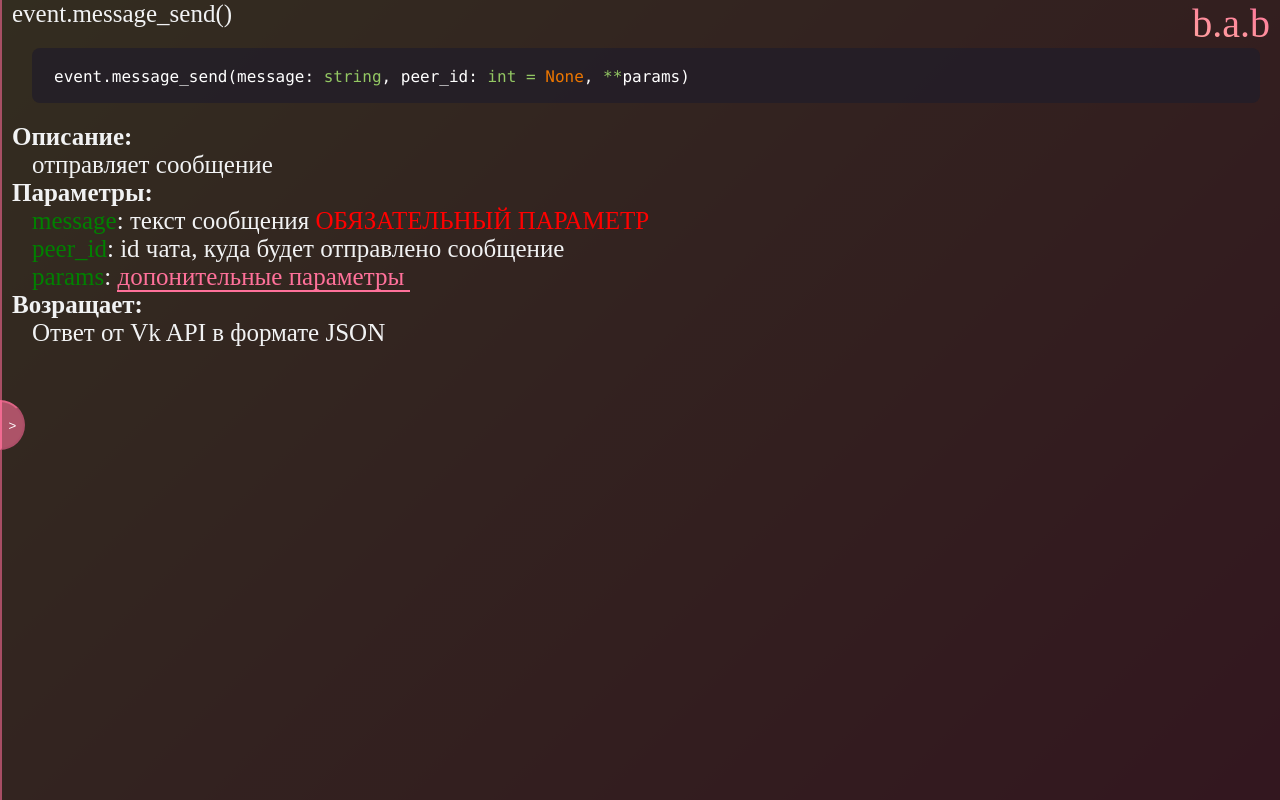
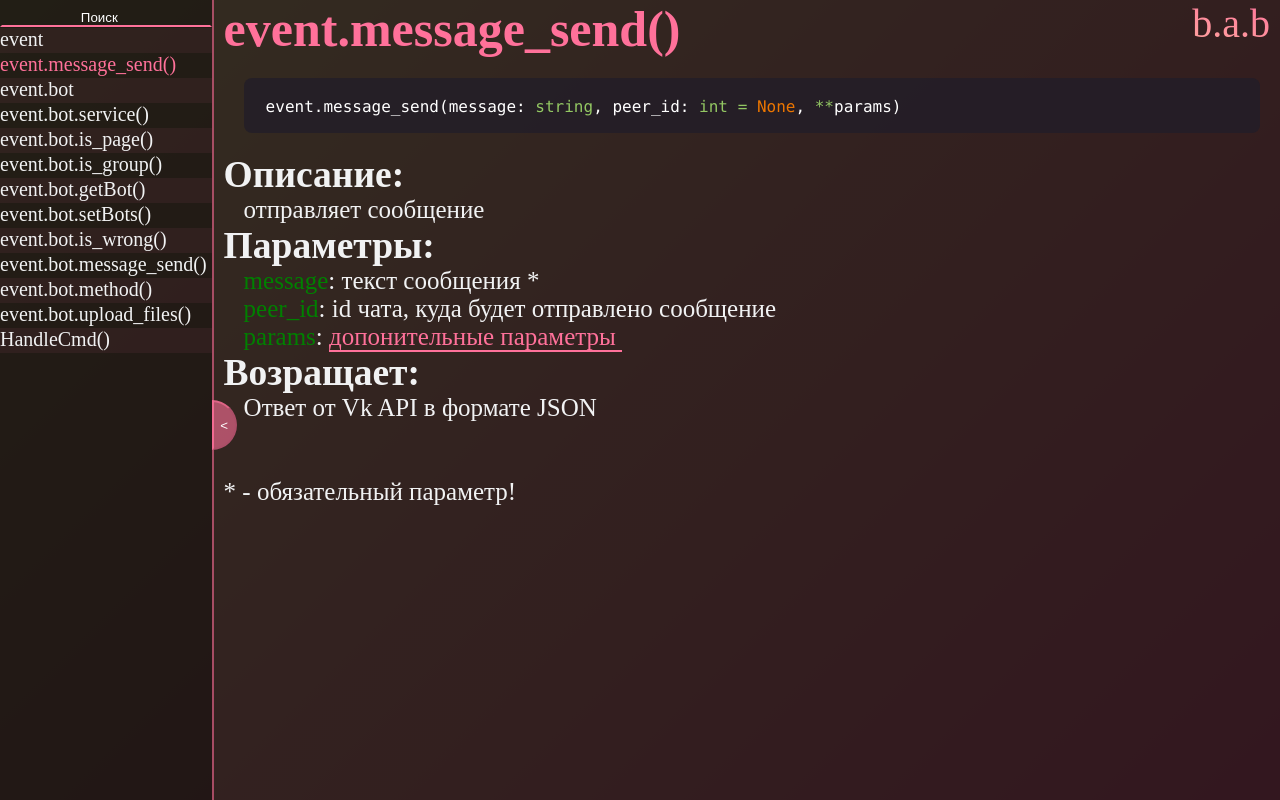
Before and after one commit to EdwardFuchs/EdwardFuchs.github.io, a plain HTML site: page index.html in a window 1280 px wide. Both pictures are taken after a click on the item "event.message_send()". Drawn offline with Linux system fonts and the light colour scheme.

Commit message:
many fixes (no css)

```diff
--- a/assets/css/page.css
+++ b/assets/css/page.css
@@ -8,6 +8,10 @@
 .block-right{
 	width:75%;
 	overflow:auto;
+}
+
+.chosen{
+	color: #FF719A;
 }
 
 
@@ -212,6 +216,9 @@ html {
         right:0px;
         border-radius: 25px 0px 0px 25px;
     }
+		h1{
+			font-size: 30px;
+		}
 }
 
 .padding {
--- a/assets/js/page.js
+++ b/assets/js/page.js
@@ -19,7 +19,7 @@ let docs = {
 		"data": "event.message_send(message: string, peer_id: int = None, **params)",
 		"desc": "отправляет сообщение",
 		"args": {
-			"message": "текст сообщения <span style=\"color: red;\">ОБЯЗАТЕЛЬНЫЙ ПАРАМЕТР</span>",
+			"message": "текст сообщения <span class=\"required\">*</span>",
 			"peer_id": "id чата, куда будет отправлено сообщение",
 			"params": "<a href = \"https://vk.com/dev/messages.send\"> допонительные параметры </a>"
 		},
@@ -66,7 +66,7 @@ let docs = {
 		"data": "event.bot.getBot(type, index=0)",
 		"desc": "получить класс бота",
 		"args": {
-			"type": "тип бота, который мы хотим получить (\"page\", \"group\", \"all\") <span style=\"color: red;\">ОБЯЗАТЕЛЬНЫЙ ПАРАМЕТР</span>",
+			"type": "тип бота, который мы хотим получить (\"page\", \"group\", \"all\") <span class=\"required\">*</span>",
 			"index": "индекс нужного бота из списка подходящих"
 		},
 		"return": "<pre><code data-language=\"python\">class Bot</pre></code>"
@@ -76,7 +76,7 @@ let docs = {
 		"data": "event.bot.setBots(bots)",
 		"desc": "ручное задание списка ботов",
 		"args": {
-			"bots": "массив ботов (как в bots.json) <span style=\"color: red;\">ОБЯЗАТЕЛЬНЫЙ ПАРАМЕТР</span>"
+			"bots": "массив ботов (как в bots.json) <span class=\"required\">*</span>"
 		},
 		"return": "<pre><code data-language=\"python\">None</pre></code>"
 	},
@@ -92,8 +92,8 @@ let docs = {
 		"data": "event.bot.message_send(message: string, peer_id: int, **params)",
 		"desc": "отправляет сообщение",
 		"args": {
-			"message": "текст сообщения <span style=\"color: red;\">ОБЯЗАТЕЛЬНЫЙ ПАРАМЕТР</span>",
-			"peer_id": "id чата, куда будет отправлено сообщение <span style=\"color: red;\">ОБЯЗАТЕЛЬНЫЙ ПАРАМЕТР</span>",
+			"message": "текст сообщения <span class=\"required\">*</span>",
+			"peer_id": "id чата, куда будет отправлено сообщение <span class=\"required\">*</span>",
 			"params": "<a href = \"https://vk.com/dev/messages.send\"> допонительные параметры </a>"
 		},
 		"return": "Ответ от Vk API в формате JSON"
@@ -131,7 +131,7 @@ let docs = {
 <div><span style=\"color: orange; margin-left:60px;\">type</span>: тип файла (\"doc\"/\"photo\")</div>
 <div><span style=\"color: orange; margin-left:60px;\">data</span>: битовые данные файла или путь к файлу</div>
 <div><span style=\"color: orange; margin-left:60px;\">name</span>: название файла (используется только тогда, когда data - данные)</div>`,
-		"peer_id": "id чата, куда будет отправлено сообщение <span style=\"color: red;\">ОБЯЗАТЕЛЬНЫЙ ПАРАМЕТР</span>",
+		"peer_id": "id чата, куда будет отправлено сообщение <span class=\"required\">*</span>",
 		"message": "текст сообщения",
 		"params": "<a href = \"https://vk.com/dev/messages.send\"> допонительные параметры </a>"
 },
@@ -142,9 +142,9 @@ let docs = {
 		"data": "HandleCmd(cmd, access, func, executor=-1, **members)",
 		"desc": "функция для задания команд",
 		"args": {
-			"cmd": "команда, на которую будет срабатывать <span style=\"color: red;\">ОБЯЗАТЕЛЬНЫЙ ПАРАМЕТР</span>",
-			"access": "уровень доступа <span style=\"color: red;\">ОБЯЗАТЕЛЬНЫЙ ПАРАМЕТР</span>",
-			"func": "функция, которая вызывается при команде cmd <span style=\"color: red;\">ОБЯЗАТЕЛЬНЫЙ ПАРАМЕТР</span>",
+			"cmd": "команда, на которую будет срабатывать <span class=\"required\">*</span>",
+			"access": "уровень доступа <span class=\"required\">*</span>",
+			"func": "функция, которая вызывается при команде cmd <span class=\"required\">*</span>",
 			"executor": "кто исполняет",
 			"members": "сторонние атрибуты"
 		},
@@ -195,36 +195,40 @@ function SearchAlgoritm() {
     }
 }
 
-function ChangeRight(li){
-	hide_show_btn.id = 'show_btn';
-	hide_show_btn.innerHTML = '>';
-	right.classList.remove('hide');
-	left.classList.remove('show');
-	left.classList.add('hide');
+function ChangeRight(li, hide_left = true){
+	if (hide_left) {
+		if (window.innerWidth <= 700){
+			hide_show_btn.id = 'show_btn';
+			hide_show_btn.innerHTML = '>';
+			right.classList.remove('hide');
+			left.classList.remove('show');
+			left.classList.add('hide');
+		}
+	}
 	let doc = docs[li];
-	res  = "<p class = \"chosen\">" + li + "</p>\n";
+	res  = "<h1 class = \"chosen\">" + li + "</h1>\n";
 	if (doc["is_func"]){
 		res += "<pre style=\"margin-left:20px;\"><code data-language=\"python\">" + doc["data"] + "</pre></code>\n";
-		res += "<p style=\"font-weight: 600;\">Описание:\n</p>"
+		res += "<h2>Описание:\n</h2>"
 		res += "<p style=\"margin-left:20px;\">" + doc["desc"] +"\n</p>"
 		let params = Object.keys(doc["args"])
 		if (params.length != 0){
-			res += "<p style=\"font-weight: 600;\">Параметры:\n</p>";
+			res += "<h2>Параметры:\n</h2>";
 			//console.log(doc["args"])
 			for (i=0; i<params.length; i++){
 				arg = params[i]
 				res += "<p style=\"margin-left:20px;\"><span style=\"color: green;\">" + arg + "</span>: " + doc["args"][arg] + "\n</p>";
 			}
 		}
-		res += "<p style=\"font-weight: 600;\">Возращает:\n</p>";
+		res += "<h2>Возращает:\n</h2>";
 		res += "<p style=\"margin-left:20px;\">" + doc["return"] +"\n</p>"
 	}else{
 		res += "<pre style=\"margin-left:20px;\"><code data-language=\"python\">" + doc["data"] + "</pre></code>\n";
-		res += "<p style=\"font-weight: 600;\">Описание:\n</p>"
+		res += "<h2>Описание:\n</h2>"
 		res += "<p style=\"margin-left:20px;\">" + doc["desc"] +"\n</p>"
 		let members = Object.keys(doc["members"])
 		if (members.length != 0){
-			res += "<p style=\"font-weight: 600;\">Переменные:\n</p>"
+			res += "<h2>Переменные:\n</h2>"
 			//console.log(doc["args"])
 			for (i=0; i<members.length; i++){
 				member = members[i]
@@ -243,14 +247,29 @@ function ChangeRight(li){
 			}
 		}
 		if (metods.length != 0){
-			res += "<p style=\"font-weight: 600;\">Методы:\n</p>"
+			res += "<h2>Методы:\n</h2>"
 			for (i=0; i<metods.length; i++){
-				res += "<p style=\"margin-left:20px;\"><span style=\"color: green;\">" + metods[i] + "</span>: " + docs[metods[i]]["desc"] + "\n</p>";
+				res += "<p><span class = \"method\" style=\"margin-left:20px;\">" + metods[i] + "</span>: " + docs[metods[i]]["desc"] + "\n</p>";
 			}
 		}
 	}
+	res += "<br><br><span class=\"required\">*</span> - обязательный параметр!"
 	res += "<div class = \"padding\"></div>"
 	right.innerHTML = res;
+
+	if (metods.length != 0){
+		methods_in_html = document.getElementsByClassName("method")
+		for(i=0; i<methods_in_html.length; i++){
+			methods_in_html[i].addEventListener('click', event => {
+				if (event["type"] == "click"){
+					Set_color(event["target"]["textContent"])
+					ChangeRight(event["target"]["textContent"])
+				}
+			})
+		}
+	}
+
+
 	Rainbow.color();
 	//console.log()
 }
@@ -258,10 +277,10 @@ function ChangeRight(li){
 function Set_color(event){
 	li = document.getElementById("menu").getElementsByTagName("li");
 	for (i = 0; i < li.length; i++) {
-		if (li[i]["textContent"] != event["target"]["textContent"])
+		if (li[i]["textContent"] != event)
 			li[i].innerHTML = "<p>" + li[i]["textContent"] + "</p>"
 		else
-			li[i].innerHTML = "<p class=\"chosen_li\">" + event["target"].innerHTML + "</p>"
+			li[i].innerHTML = "<p class=\"chosen_li\">" + event + "</p>"
 	}
 }
 
@@ -271,7 +290,7 @@ li = document.getElementById("menu").getElementsByTagName("li");
 for (i = 0; i < li.length; i++) {
 	li[i].addEventListener('click', event => {
 		if (event["type"] == "click"){
-			Set_color(event)
+			Set_color(event["target"]["textContent"])
 			ChangeRight(event["target"]["textContent"])
 		}
 	})
@@ -279,13 +298,11 @@ for (i = 0; i < li.length; i++) {
 
 hide_show_btn.addEventListener("click", () => {
 		if (hide_show_btn.id == "hide_btn"){
-	    //left.style.display = "none" //block
 			hide_show_btn.id = 'show_btn';
 			hide_show_btn.innerHTML = '>';
 			left.classList.remove('show');
 			left.classList.add('hide');
 	}else{
-		//left.style.display = "block" //block
 		hide_show_btn.id = 'hide_btn';
 		hide_show_btn.innerHTML = '<';
 		left.classList.remove('hide');
@@ -293,3 +310,7 @@ hide_show_btn.addEventListener("click", () => {
 	}
 	right.classList.toggle('hide');
 })
+
+
+Set_color("event")
+ChangeRight("event", false)
```
